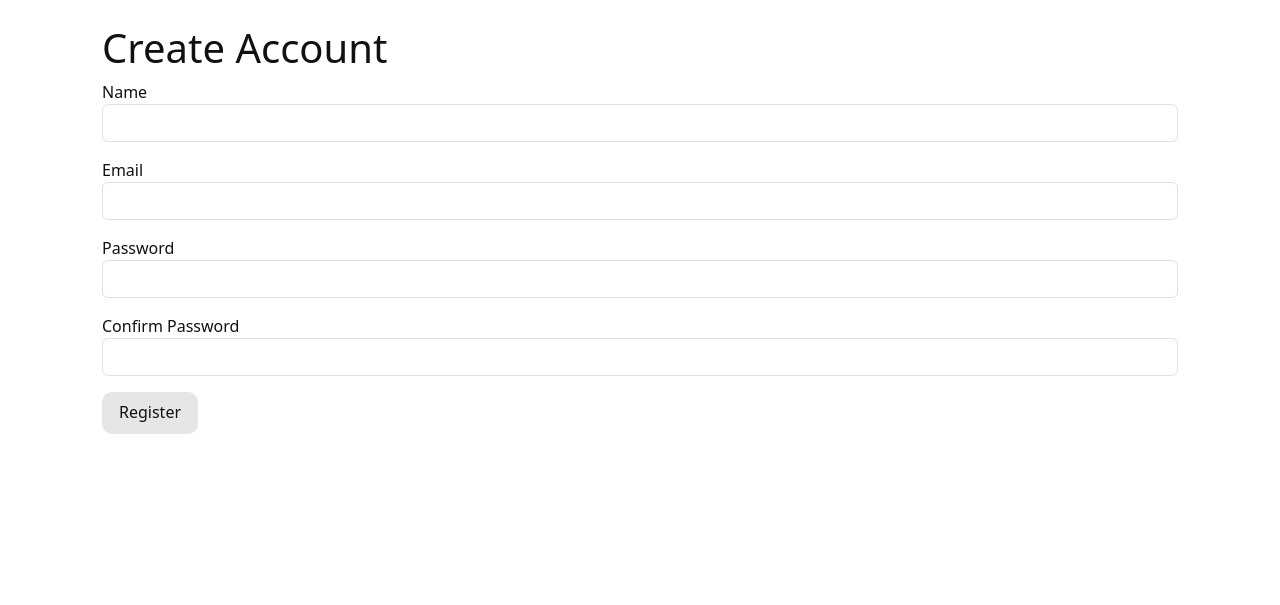
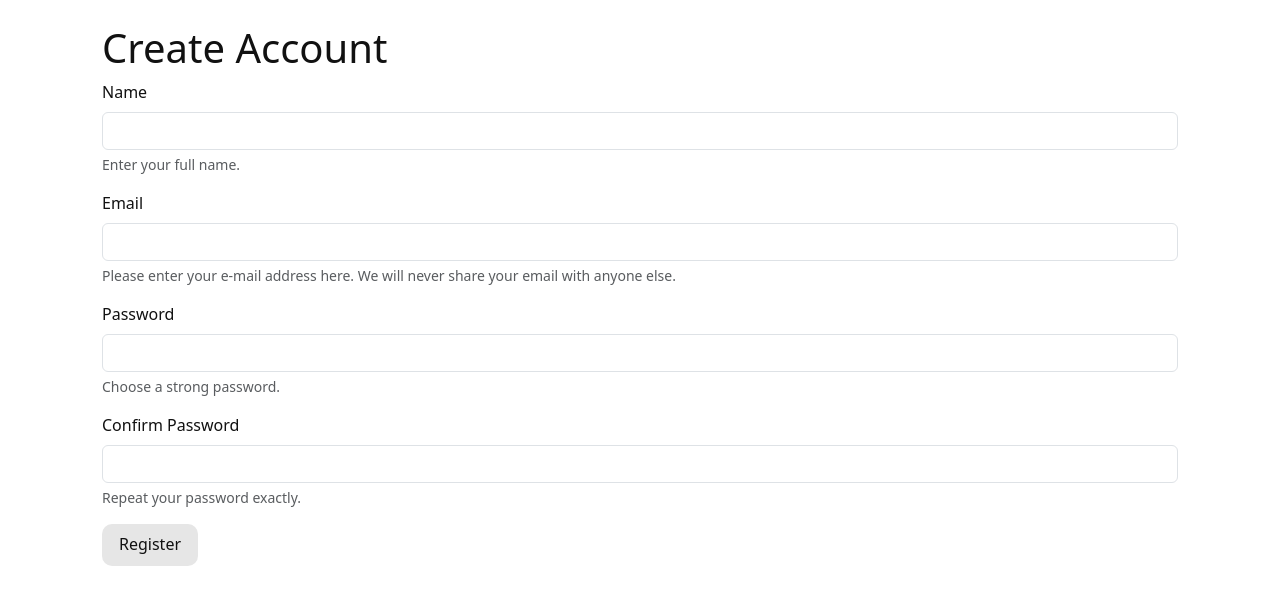
Before and after one commit to dailafing/FlaskHotel, a Flask app: page /register in a window 1280 px wide. Shown: the part 56-661 px from the top of the page. Run offline with Flask 3, Linux system fonts and the light colour scheme.

Commit message:
Accessibility: Use aria_describedby, to help with screen readers, on the register.html

```diff
--- a/app/templates/register.html
+++ b/app/templates/register.html
@@ -7,10 +7,29 @@
 <form method="POST">
   {{ form.csrf_token }}
 
-  <div class="mb-3">{{ form.name.label }}{{ form.name(class="form-control") }}</div>
-  <div class="mb-3">{{ form.email.label }}{{ form.email(class="form-control") }}</div>
-  <div class="mb-3">{{ form.password.label }}{{ form.password(class="form-control") }}</div>
-  <div class="mb-3">{{ form.confirm.label }}{{ form.confirm(class="form-control") }}</div>
+  <div class="mb-3">
+    <label for="{{ form.name.id }}" class="form-label">Name</label>
+    {{ form.name(class="form-control", **{"aria-required": "true", "aria-describedby": "nameHelp"}) }}
+    <div id="nameHelp" class="form-text">Enter your full name.</div>
+  </div>
+
+  <div class="mb-3">
+    <label for="{{ form.email.id }}" class="form-label">Email</label>
+    {{ form.email(class="form-control", **{"aria-required": "true", "aria-describedby": "emailHelp"}) }}
+    <div id="emailHelp" class="form-text">Please enter your e-mail address here. We will never share your email with anyone else.</div>
+  </div>
+
+  <div class="mb-3">
+    <label for="{{ form.password.id }}" class="form-label">Password</label>
+    {{ form.password(class="form-control", **{"aria-required": "true", "aria-describedby": "passwordHelp"}) }}
+    <div id="passwordHelp" class="form-text">Choose a strong password.</div>
+  </div>
+
+  <div class="mb-3">
+    <label for="{{ form.confirm.id }}" class="form-label">Confirm Password</label>
+    {{ form.confirm(class="form-control", **{"aria-required": "true", "aria-describedby": "confirmHelp"}) }}
+    <div id="confirmHelp" class="form-text">Repeat your password exactly.</div>
+  </div>
 
   {{ form.submit(class="btn btn-success") }}
 </form>
```
